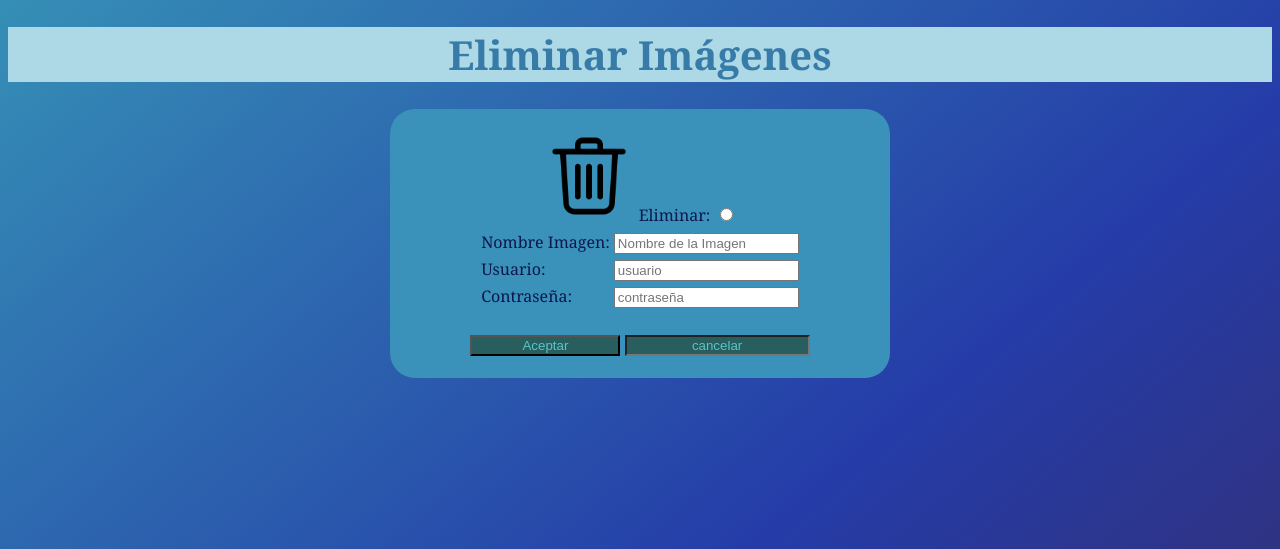
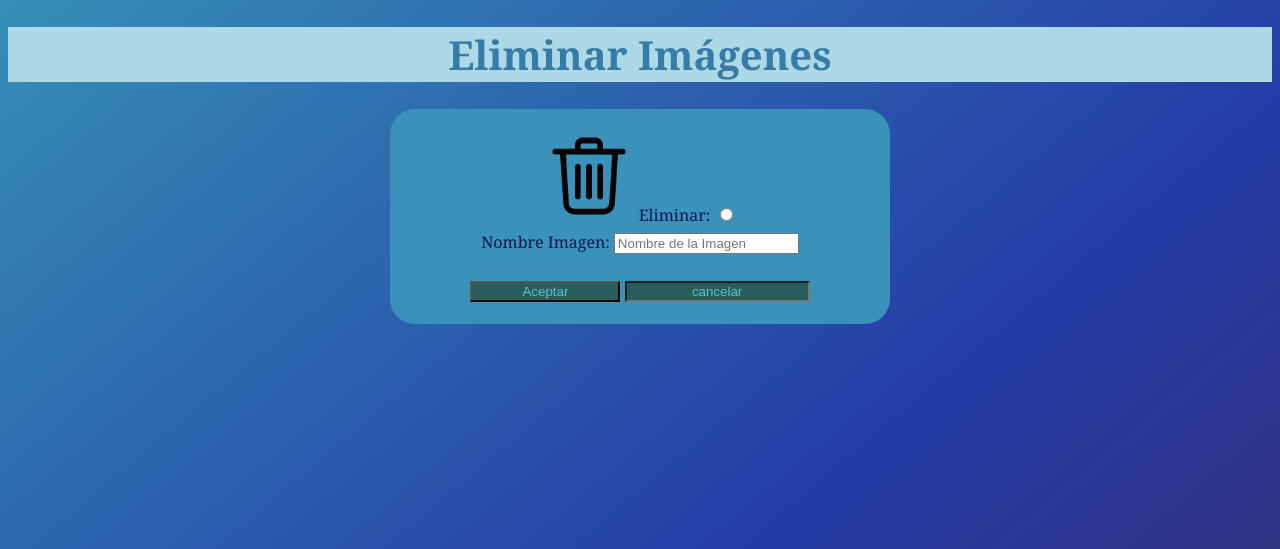
Before and after one commit to karolgoodzy/Sprint3, a Flask app: page /gestorimagen/eliminar/ in a window 1280 px wide. Shown: the top 549 px of the page. Run offline with Flask 2, Linux system fonts and the light colour scheme.

Commit message:
Add files via upload

```diff
--- a/Interfaz login/templates/eliminar.html
+++ b/Interfaz login/templates/eliminar.html
@@ -5,7 +5,7 @@
     <meta name="viewport" content="width=device-width, initial-scale=1.0">
     <title> Eliminar Imágenes </title>
     <link rel="stylesheet" href="{{ url_for('static', filename='css/mystyle.css') }}" type="text/css">
-    <script src="{{ url_for('static', filename='js/eliminar.js') }}}"></script>
+    <script src="{{ url_for('static', filename='js/eliminar.js') }}"></script>
 </head>
 <body>
     <center>
@@ -22,14 +22,7 @@
                         <td>Nombre Imagen: </td>
                         <td><input type="text" name="nameImage" id="nameImage" placeholder="Nombre de la Imagen"/><br></td>
                     </tr>
-                    <tr>
-                        <td>Usuario:</td>
-                        <td><input type="text" name="usuario" id="usuario" placeholder="usuario"/></td>
-                    </tr>
-                    <tr>
-                        <td>Contraseña:</td>
-                        <td><input type="password" name="contraseña" id="clave" placeholder="contraseña"/></td>
-                    </tr>
+
                 </table><br>
                 <input type="submit" class="boton" name="iniciar" value="Aceptar"/>
                 <a href="/gestorimagen/"><input type="" class="boton" name="cancelar" value="cancelar"/></a>
```
Also changed, not shown: Interfaz login/templates/descargar.html (+2 -9 lines).
